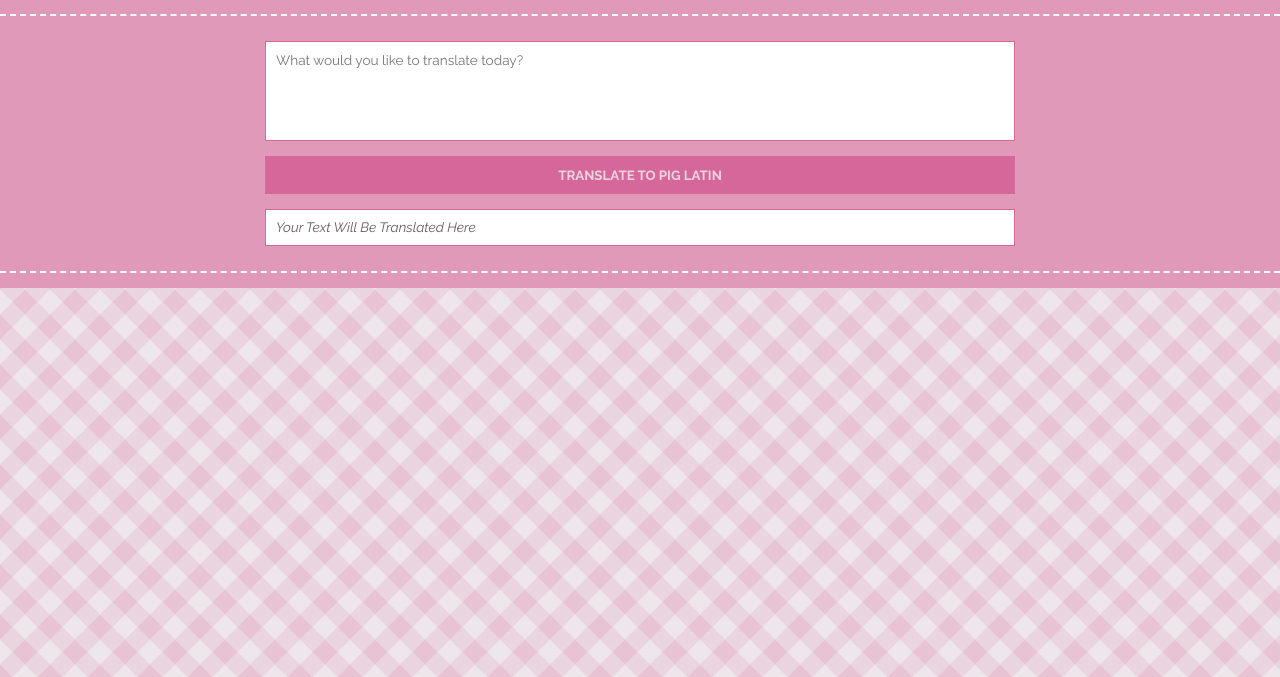
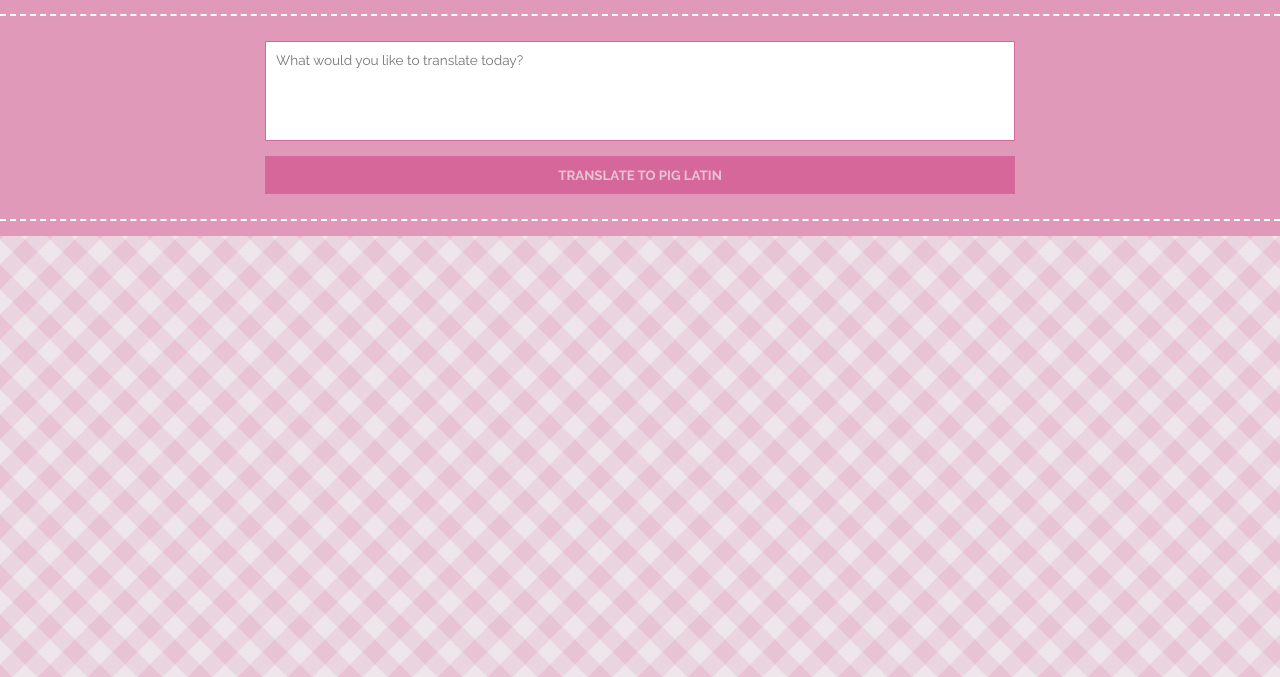
Before and after one commit to herrolisa/pig-latin-translator, a website: page index.html in a window 1280 px wide. Shown: the part 123-800 px from the top of the page. Drawn offline with Linux system fonts and the light colour scheme; a web font is replaced by a local one.

Commit message:
change color of button, hide output

```diff
--- a/css/styles.css
+++ b/css/styles.css
@@ -126,27 +126,27 @@ h2, h3, h4, h5, h6, p{
   font-weight: bold;
   text-transform: uppercase;
   background-color: #D6679A;
-  color: #EAD5DF;
+  color: #E8C3D4;
   border: 1px solid #D6679A;
 }
 .app-button:hover{
-  background-color: #EAD5DF;
+  background-color: #E8C3D4;
   color: #D6679A;
 }
 .app-output{
   background-color: #FFFFFF;
   border: 1px solid #D6679A;
-  display: block;
+  display: none;
   margin: 0 auto;
   width: 100%;
   max-width: 750px;
   padding: 10px;
 }
-.app-output span{
+/*.app-output span{
   font-size: 0.85rem;
   font-style: italic;
   color: #68585F;
-}
+}*/
 .app-output p{
   font-size: 0.9rem;
 }
```
